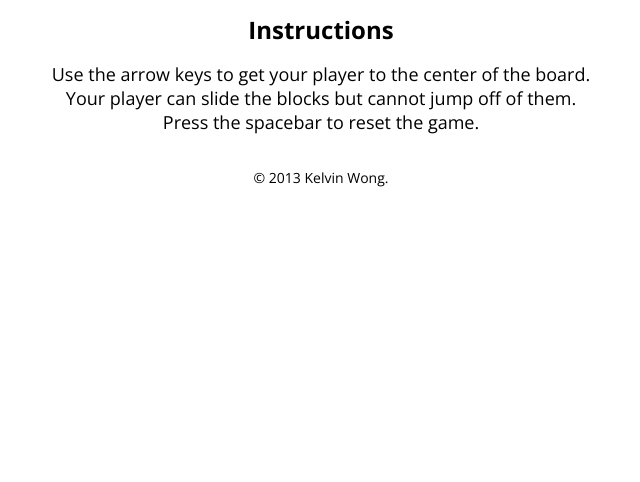
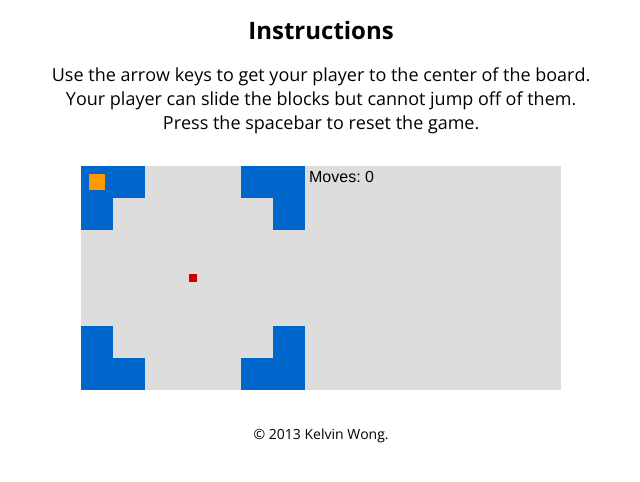
Before and after one commit to kwong22/rink-skater, a website: page index.html in a window 1280 px wide. Shown: the part 158-640 px from the top of the page, without its empty margins (319-959 px from the left). Drawn offline with nearby package versions, Linux system fonts and the light colour scheme.

Commit message:
Correct assets location for GitHub Pages

```diff
--- a/index.html
+++ b/index.html
@@ -133,7 +133,7 @@
       <footer>
 	<p>&copy; 2013 Kelvin Wong.</p>
       </footer>
-      <script src="js/game.js"></script>
+      <script src="assets/js/game.js"></script>
     </div>
     <script>
       (function(i,s,o,g,r,a,m){i['GoogleAnalyticsObject']=r;i[r]=i[r]||function(){
```
